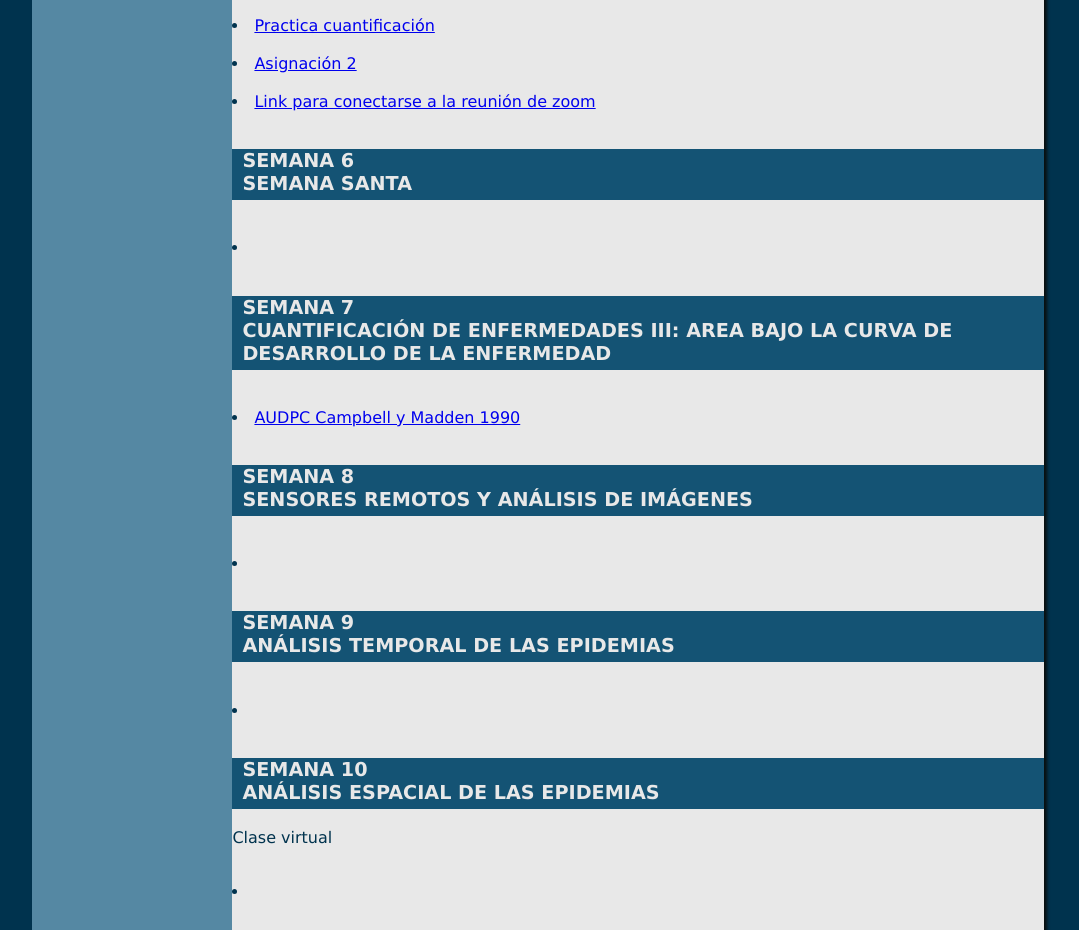
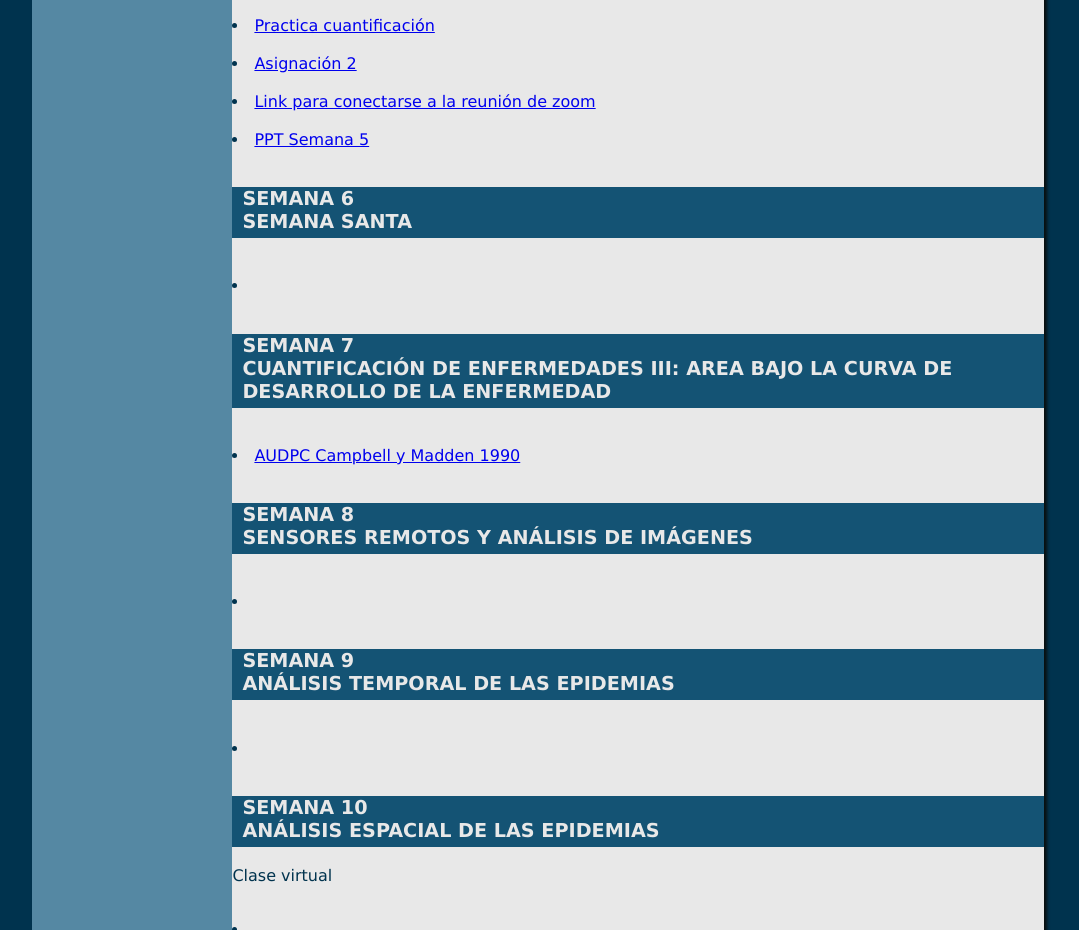
Before and after one commit to serranoguitar/serranoguitar.github.io, a plain HTML site: page SP6350.html in a window 1280 px wide. Shown: the part 2103-3033 px from the top of the page, without its empty margins (102-1181 px from the left). Drawn offline with Linux system fonts and the light colour scheme.

Commit message:
Update SP6350.html

```diff
--- a/SP6350.html
+++ b/SP6350.html
@@ -98,6 +98,8 @@ escalas de severidad, precisión</h3>
 <br>
 <li><a href="https://udecr.zoom.us/j/84538867709">Link para conectarse a la reunión de zoom </a></li>
 <br>
+<li><a href="PPT semana5.pdf">PPT Semana 5 </a></li>
+<br>
 <h3>Semana 6<br>Semana Santa</h3>
 <p></p>
 <br>
```
